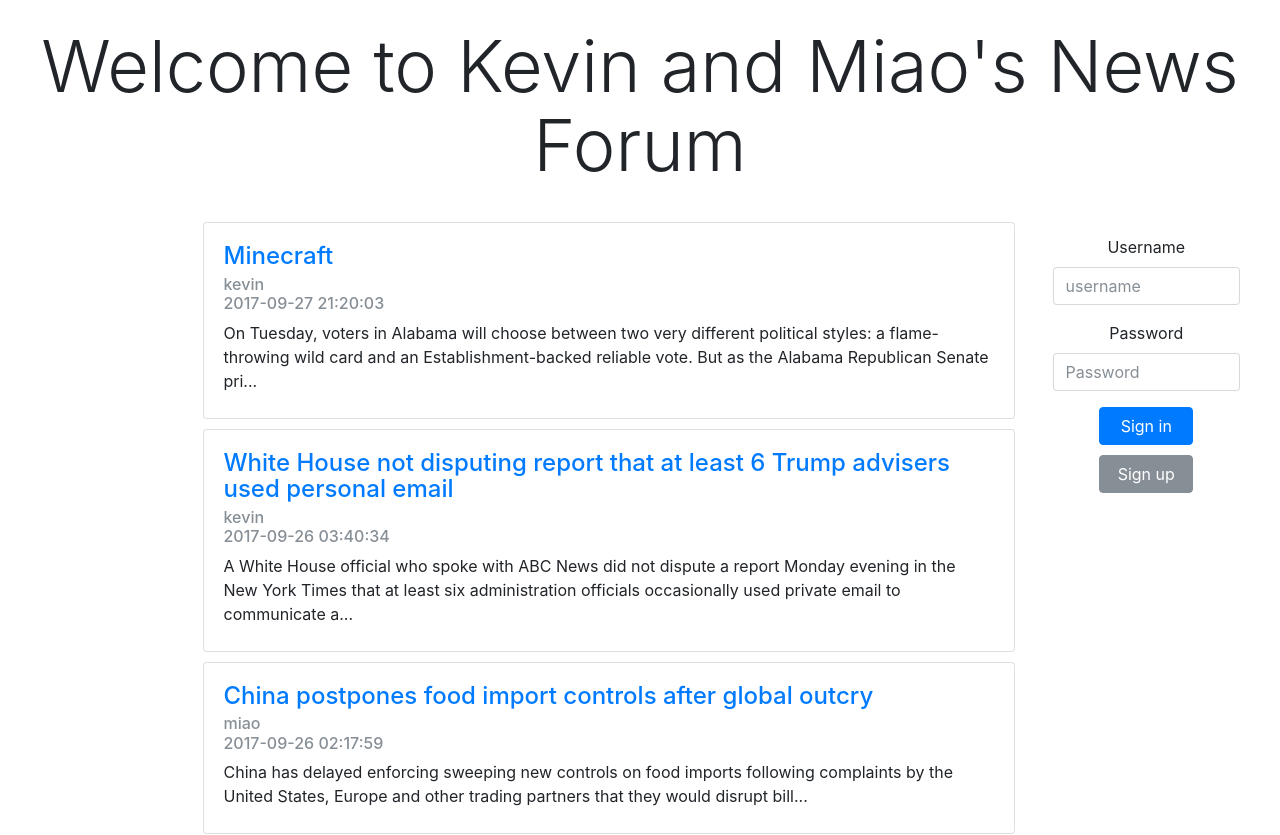
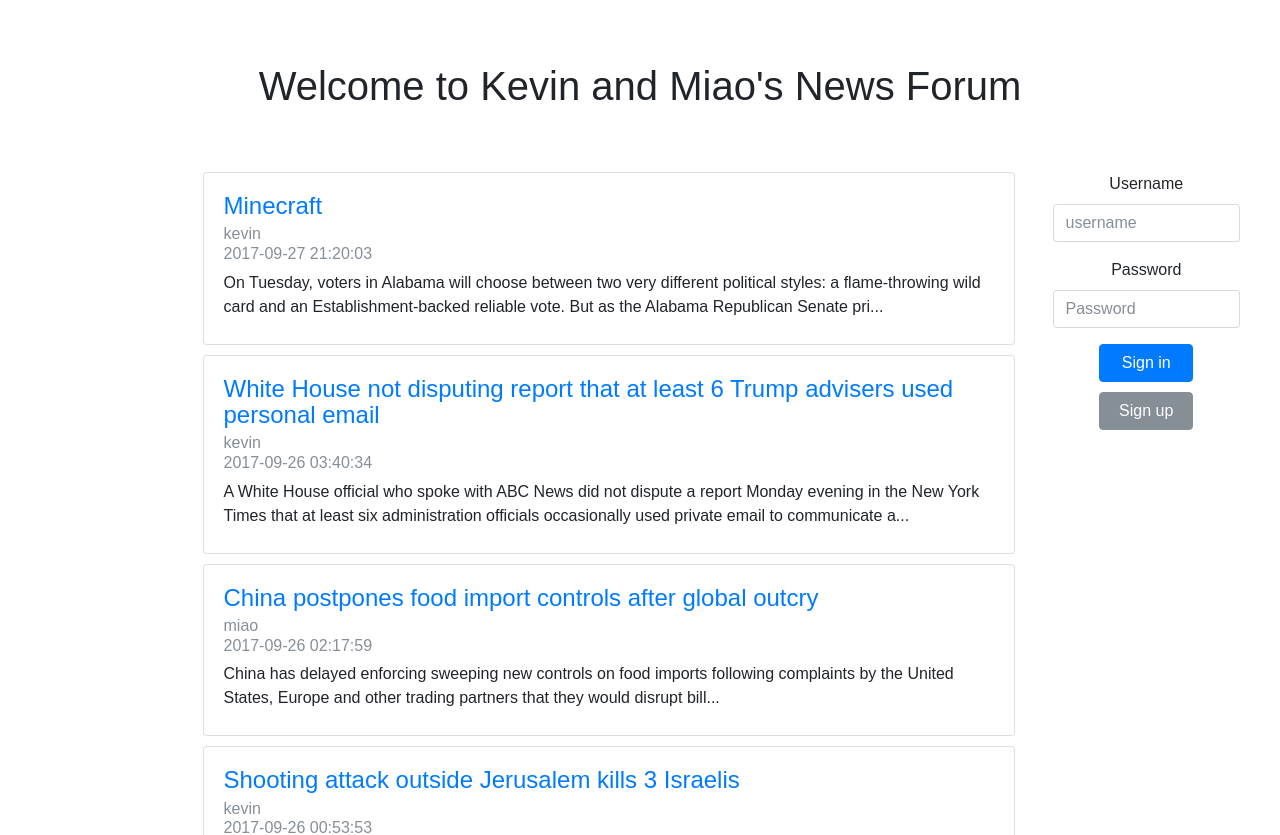
Before and after one commit to MajorGrinch/CSE503M3-G, a PHP site: page / in a window 1280 px wide. Shown: the top 835 px of the page. Run offline with PHP 8.4, Linux system fonts and the light colour scheme; data comes from the database, SQL or seed files in the repository; a stand-in replaces the project's code that opens the database connection; some libraries are stand-ins or nearby versions.

Commit message:
css updated

```diff
--- a/css/mystyle.css
+++ b/css/mystyle.css
@@ -1,5 +1,8 @@
+/* 内容 */
 #content{
-    margin-top: 3%;
+    font-family: sans-serif;  /* 无衬线体 */
+    margin-top: 5%;
+
 }
 
 #news_list{
@@ -7,15 +10,21 @@
     margin-left: 15%;
     float: left;
 }
+
+/* Welcome, Chuanqi */
 #welcome{
+    font-family: sans-serif;
     text-align: center;
-    margin-top: 2%;
+    margin-top: 5%;
+    /*letter-spacing: em;*/
 }
+
+
 #sidebar{
     width: 15%;
     float: right;
     text-align: center;
-    margin-top: 1%;
+    margin-top: 0%;
     margin-right: 2%;
     height: 100%;
 }
@@ -37,7 +46,7 @@
 }
 
 html{
-    font-family: 'Times New Roman', Times, serif;
+    /*font-family: , Times, serif;*/
 }
 
 #mgr_list{
--- a/index.php
+++ b/index.php
@@ -18,9 +18,9 @@ session_start();
 
     <div id="header">
         <?php if (isset($_SESSION['user'])) : ?>
-        <div id="welcome"><h1 class="display-3">Welcome, <?php echo $_SESSION['user'] ?></h1></div>
+        <div id="welcome"><h1>Welcome, <?php echo $_SESSION['user'] ?></h1></div>
         <?php else : ?>
-        <div id="welcome"><h1 class="display-3">Welcome to Kevin and Miao's News Forum</h1></div>
+        <div id="welcome"><h1>Welcome to Kevin and Miao's News Forum</h1></div>
         <?php endif;?>
     </div>
 
```
